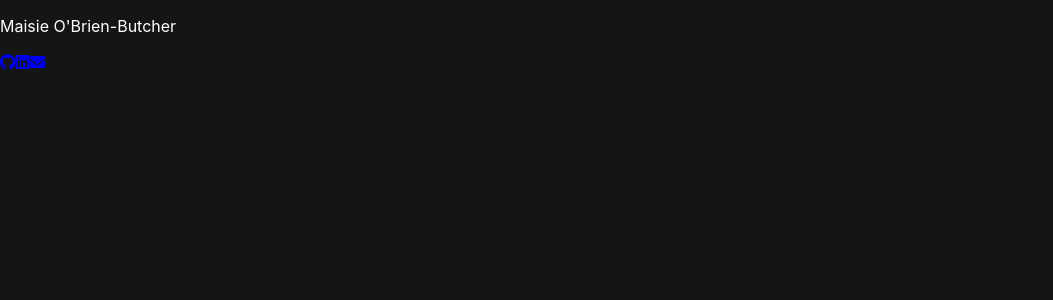
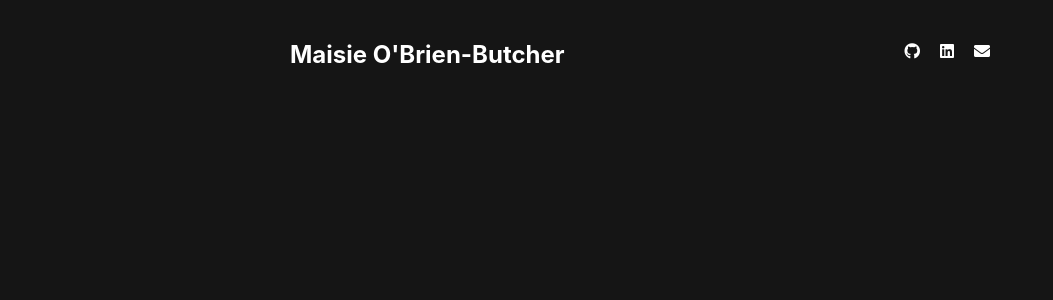
Before and after one commit to maisieo/-maisie-codes, a React (Create React App) app: page / in a window 1280 px wide. Shown: the top 300 px of the page, without its empty margins (0-1053 px from the left). Built offline with nearby package versions, Linux system fonts and the light colour scheme.

Commit message:
base reset code

```diff
--- a/src/App.scss
+++ b/src/App.scss
@@ -1,10 +1,80 @@
 // @import '../styles/variables';
 @import 'styles/variables';
 
+/* Reset code*/
+
+/*
+  1. Use a more-intuitive box-sizing model.
+*/
+*, *::before, *::after {
+  box-sizing: border-box;
+}
+/*
+  2. Remove default margin
+*/
+* {
+  margin: 0;
+}
+
+/*
+  Typographic tweaks!
+  3. Add accessible line-height
+  4. Improve text rendering
+*/
+
+body {
+  line-height: 1.5;
+  -webkit-font-smoothing: antialiased;
+}
+
+/*
+  5. Improve media defaults
+*/
+img, picture, video, canvas, svg {
+  display: block;
+  max-width: 100%;
+}
+
+/*
+  6. Remove built-in form typography styles
+*/
+input, button, textarea, select {
+  font: inherit;
+}
+
+/*
+  7. Avoid text overflows
+*/
+p, h1, h2, h3, h4, h5, h6 {
+  overflow-wrap: break-word;
+}
+
+/*
+  8. Create a root stacking context
+*/
+#root, #__next {
+  isolation: isolate;
+}
 
 #root {
   background-color: $primary-color;
   min-height: 100vh;
-  display: flex;
-  flex-direction: column;
 }
+
+/*App styles*/
+
+/*App spacing*/
+.App {
+  margin: 0 auto;
+}
+
+/*Large desktop spacing*/
+.App {
+  max-width: 1141px;
+}
+
+/*Smaller desktop spacing*/
+
+.App {
+  max-width: 700px;
+}
--- a/src/components/Header/Header.scss
+++ b/src/components/Header/Header.scss
@@ -1,6 +1,32 @@
-@import '../../styles/variables';
+@import "../../styles/variables";
+/*reminder of them:
+$primary-color: #151515;
+$highlight-color: #4ee1a0;
+$base-spacing: 16px;
+$light-color-2: #ffffff;
+*/
+
+header {
+  display: flex;
+  flex-direction: row;
+  justify-content: space-between;
+  padding-top: 39px;
+}
 
 .name {
-    color: $light-color-2;
+  color: $light-color-2;
+//   font-family: $font-family;
+  @include apply-font-styles;
+}
 
+/*social icons*/
+
+.social-icons {
+  display: flex;
+  min-width: 43px;
+  gap: 20px;
 }
+
+.social-icons i {
+  color: $light-color-2;
+}
--- a/src/styles/variables.scss
+++ b/src/styles/variables.scss
@@ -2,3 +2,17 @@ $primary-color: #151515;
 $highlight-color: #4ee1a0;
 $base-spacing: 16px;
 $light-color-2: #ffffff;
+$font-family: 'Space Grotesk';
+
+$font-style-heading-m: (
+  font-size: 24px,
+  font-style: normal,
+  font-weight: 700,
+  line-height: 32px,
+);
+
+@mixin apply-font-styles {
+    @each $property, $value in $font-style-heading-m {
+      #{$property}: $value;
+    }
+  }
```
